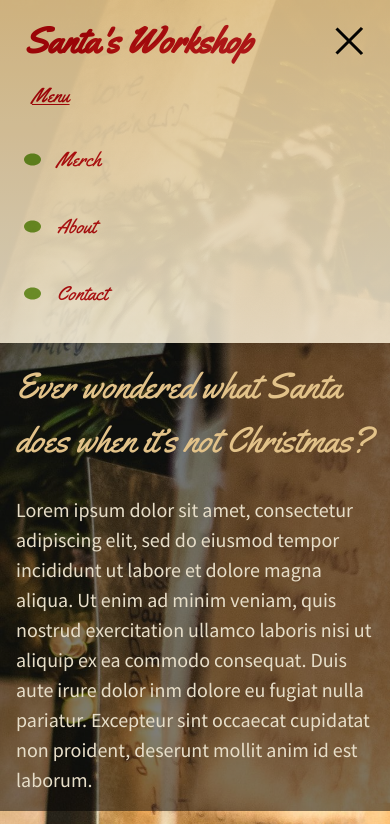
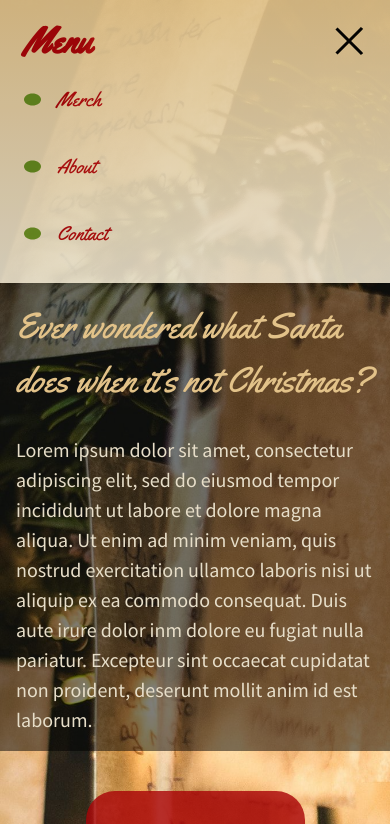
Before and after one commit to ToniHalmetoja/santas-workshop, a website: page public/index.html in a window 390 px wide. Both pictures are taken after a click on the button 349 px from the left and 41 px from the top of the page. Shown: the top 824 px of the page. Drawn offline with Linux system fonts and the light colour scheme.

Commit message:
Menu text fixed + other fixes

```diff
--- a/public/index.html
+++ b/public/index.html
@@ -16,18 +16,19 @@
         <div class="max-width mx-auto px-4" >
             <div class="flex justify-between items-center">
                 <div>
-                    <a href="" class="ml-auto py-4 px-2 text-4xl text-secondary-default font-semibold">Santa's Workshop</a>
+                    <a href="" id="full-logo" class="ml-auto py-4 px-2 text-4xl text-secondary-default font-semibold">Santa's Workshop</a>
+                    <a href="" id="menu-text" class="hidden ml-auto py-4 px-2 text-4xl text-secondary-default font-semibold">Menu</a>
                 </div>
                 <div class="flex space-x-7 items-center">
-                    <div class="text-2xl hidden md:flex items-center space-x-10 justify-end mr-60">
+                    <div class="text-2xl hidden lg:flex items-center space-x-10 justify-end mr-60">
                         <a href="" class="hover:scale-150 py-4 px-2 text-secondary-default font-semibold transition duration-300 hover:underline decoration-1 underline-offset-4">Merch</a>
                         <a href="" class="hover:scale-150 py-4 px-2 text-secondary-default font-semibold transition duration-300 hover:underline decoration-1 underline-offset-4">About</a>
                         <a href="" class="hover:scale-150 py-4 px-2 text-secondary-default font-semibold transition duration-300 hover:underline decoration-1 underline-offset-4">Contact</a>
                         </div>
                     </div>
-                    <div class="flex md:hidden md:items-center">
-                        <button class="outline-none mobile-menu-button" onclick="this.classList.toggle('opened');this.setAttribute('aria-expanded', this.classList.contains('opened'))">
-                            <svg width="50" height="50" viewBox="0 0 100 100">
+                    <div class="flex lg:hidden md:items-center">
+                        <button id="menu-button" class="outline-none mobile-menu-button">
+                                <svg width="50" height="50" viewBox="0 0 100 100">
                                 <path class="line line1" d="M 20,29.000046 H 80.000231 C 80.000231,29.000046 94.498839,28.817352 94.532987,66.711331 94.543142,77.980673 90.966081,81.670246 85.259173,81.668997 79.552261,81.667751 75.000211,74.999942 75.000211,74.999942 L 25.000021,25.000058" />
                                 <path class="line line2" d="M 20,50 H 80" />
                                 <path class="line line3" d="M 20,70.999954 H 80.000231 C 80.000231,70.999954 94.498839,71.182648 94.532987,33.288669 94.543142,22.019327 90.966081,18.329754 85.259173,18.331003 79.552261,18.332249 75.000211,25.000058 75.000211,25.000058 L 25.000021,74.999942" />
@@ -38,9 +39,6 @@
             </div>
         </div>
         <div class="hidden mobile-menu">
-            <div class="text-secondary-default block text-xl underline decoration-1 underline-offset-2 px-8 py-4">
-                <p>Menu</p>
-            </div>
             <ul class="">
                 <li>
                     <a href="#merch" class="text-secondary-default block text-xl px-2 py-4 transition duration-300 flex justify-start items-center">
@@ -69,15 +67,19 @@
             </ul>
         </div>
         <script>
-            const btn = document.querySelector("button.mobile-menu-button");
-            const menu = document.querySelector(".mobile-menu");
-                const bar1 = document.querySelector(".firstbar");
-                const bar2 = document.querySelector(".secondbar");
-            const bar3 = document.querySelector(".thirdbar");
+           const menu = document.querySelector(".mobile-menu");
+					const btn = document.getElementById("menu-button");
+					const logo = document.getElementById("full-logo");
+					const menuText = document.getElementById("menu-text");
 
-                btn.addEventListener("click", () => {
-                    menu.classList.toggle("hidden");
-                });
+					btn.addEventListener("click", () => {
+						btn.classList.toggle('opened');
+						btn.setAttribute('aria-expanded',
+						btn.classList.contains('opened'));
+						menu.classList.toggle("hidden");
+						logo.classList.toggle("hidden");
+						menuText.classList.toggle("hidden");
+					});
             </script>
 
         </nav>
```
Also changed, not shown: public/styles.css.
